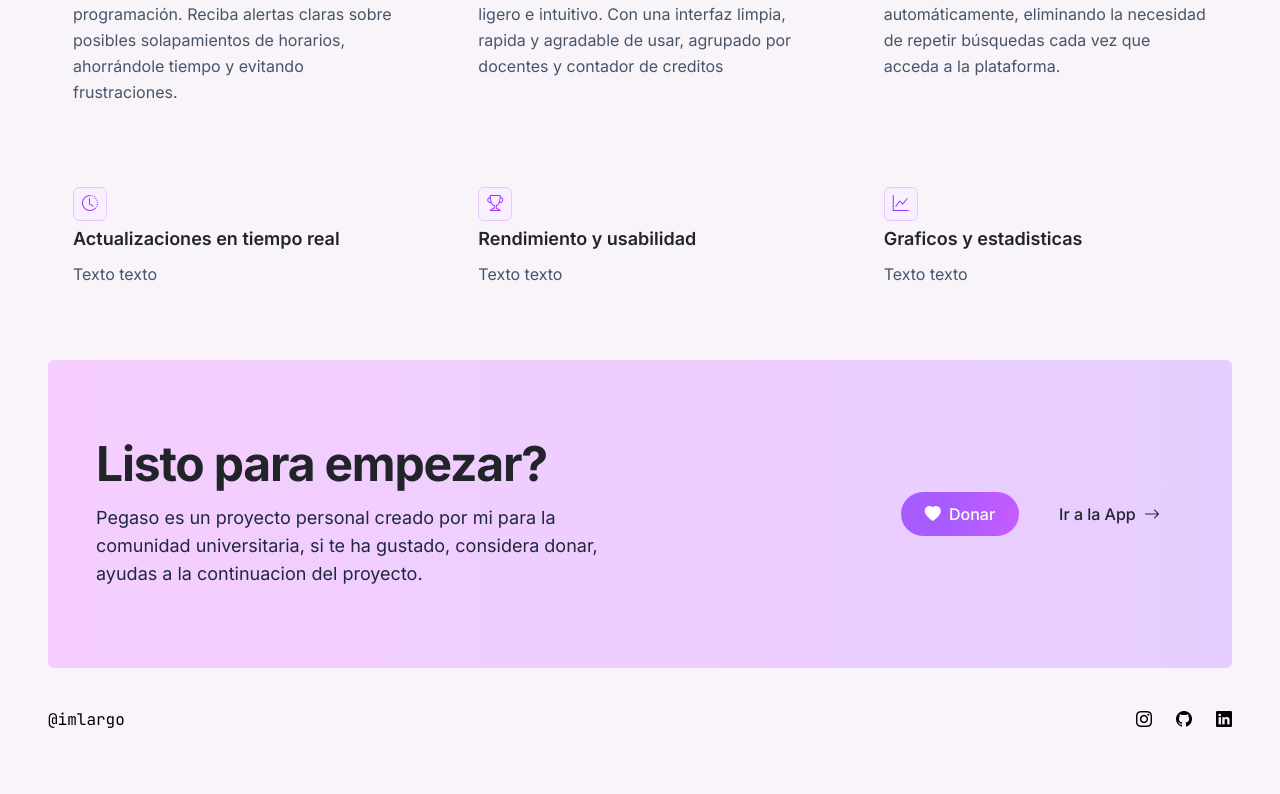
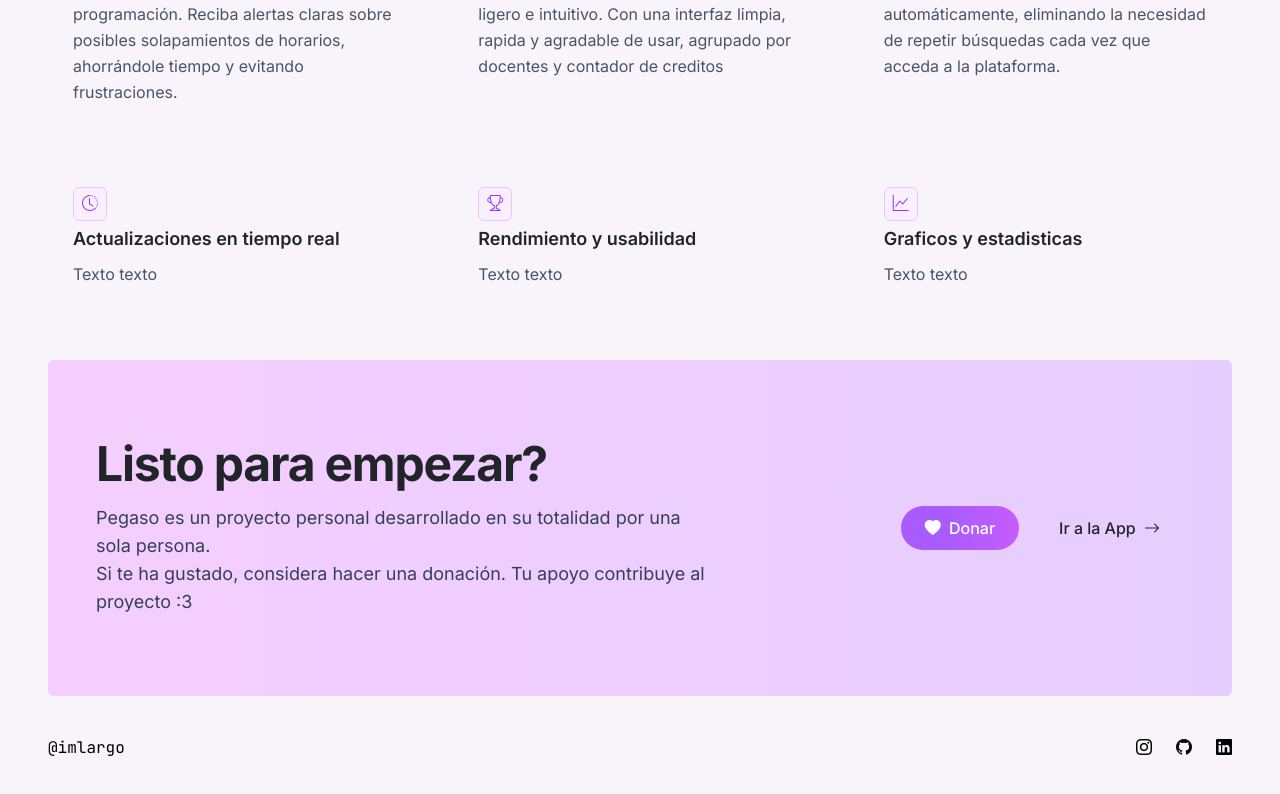
Before and after one commit to kblandonv/pegaso, a SvelteKit app: page / in a window 1280 px wide. Shown: the part 2309-3103 px from the top of the page. Before the commit the page ends 3081 px from the top, so only its background shows below. Built offline with nearby package versions, Linux system fonts and the light colour scheme.

Commit message:
improve cta content

```diff
--- a/src/routes/+page.svelte
+++ b/src/routes/+page.svelte
@@ -215,11 +215,11 @@
 	</main>
 
 	<section class="inscribir d-flex justify-content-between align-items-center rounded py-20 px-5">
-		<div class="w-50">
+		<div class="cta">
 			<h1 class="text-4xl font-bold lg:text-5xl lg:tracking-tight">
 				<span>Listo para empezar?</span>
 			</h1>
-			<p class="mt-3 text-lg text-slate-800 [text-wrap:pretty]">Pegaso es un proyecto personal creado por mi para la comunidad universitaria, si te ha gustado, considera donar, ayudas a la continuacion del proyecto.</p>
+			<p class="mt-3 text-lg text-slate-700 [text-wrap:pretty]">Pegaso es un proyecto personal desarrollado en su totalidad por una sola persona.<br>Si te ha gustado, considera hacer una donación. Tu apoyo contribuye al proyecto :3</p>
 		</div>
 
 		<div class="d-flex gap-3 align-items-center">
@@ -272,4 +272,8 @@
 	.inscribir {
 		background: linear-gradient(90deg, #f5ceff 0%, #E5CEFF 100%);
 	}
+
+	.cta {
+		width: 60%;
+	}
 </style>
```
